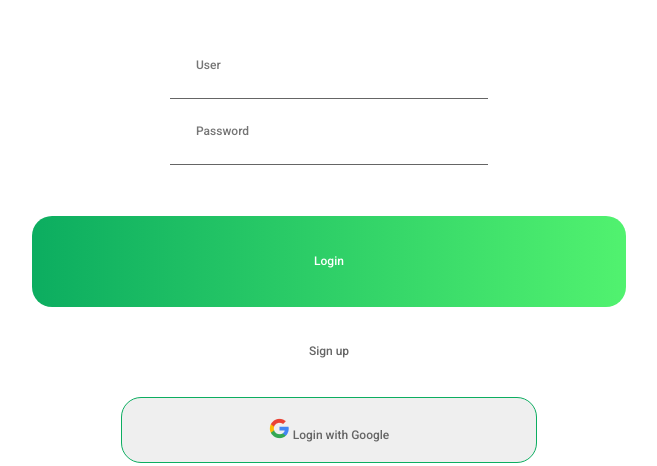
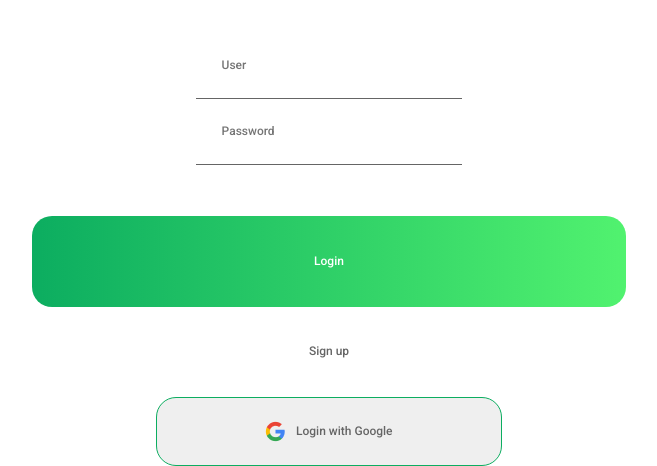
Before and after one commit to junior-debug/PovSpot, a plain HTML site: page index.html in a window 1280 px wide. Shown: the part 903-1369 px from the top of the page, without its empty margins (311-968 px from the left). Drawn offline with Linux system fonts and the light colour scheme.

Commit message:
background

```diff
--- a/css/styles.css
+++ b/css/styles.css
@@ -11,6 +11,7 @@ body {
     font-family: 'Roboto', sans-serif;
     background-image: url(../assets/images/Background-mobile.png);
     background-repeat: no-repeat;
+
 }
 
 
@@ -49,7 +50,7 @@ section {
     border-bottom: 1px solid #656565;
     font-size: 12px;
     padding-bottom: 2%;
-    padding-right: 12%;
+    padding-right: 8%;
     padding-top: 2%;
     padding-left: 2%;
     color: var(--Color-Leters);
@@ -90,7 +91,13 @@ section {
     color: var(--Color-Leters);
     font-weight: 500;
     font-style: normal;
-    padding: 1.5% 11.5%;
+    padding: 1.8% 8.5%;
     border-radius: 20px;
     border: 1px solid var(--Color-button_1);
+    display: flex;
+    align-items: center;
 }
+
+.logo__google {
+   margin-right: .6rem;
+}
```
